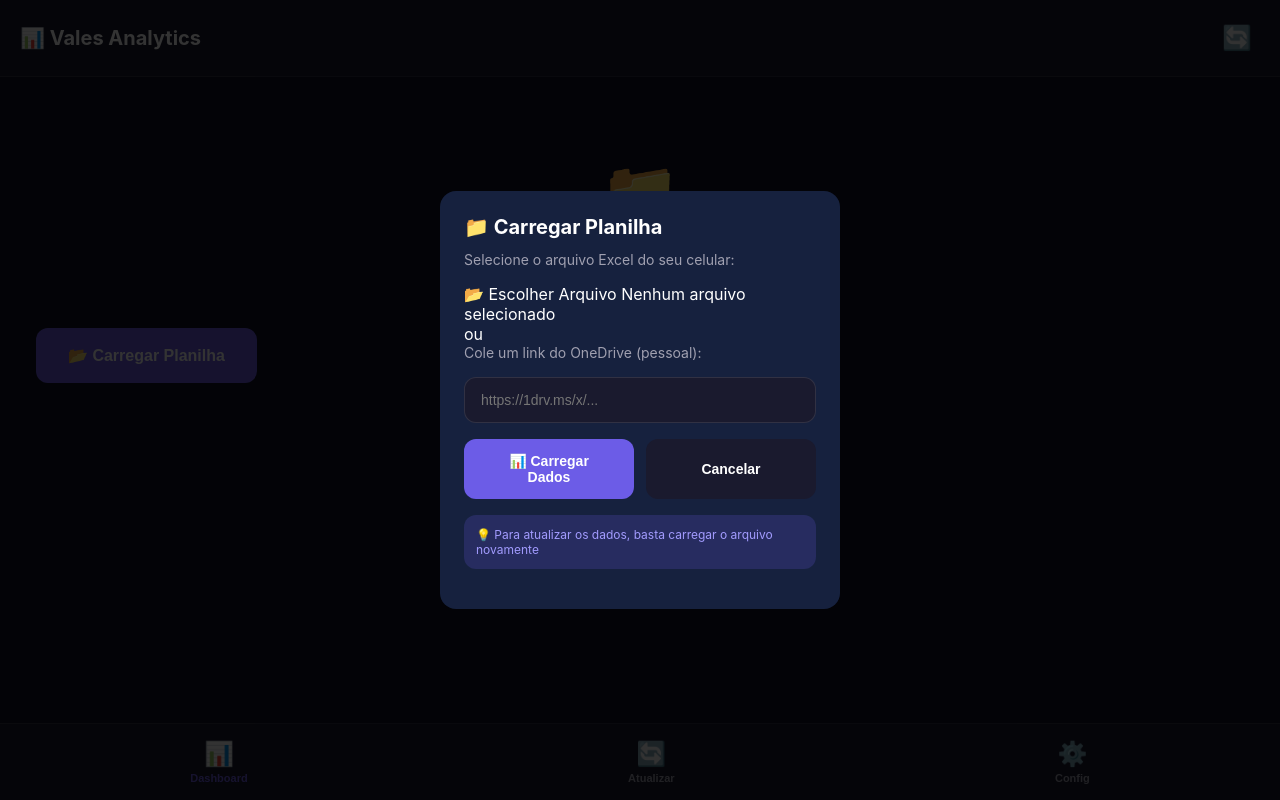
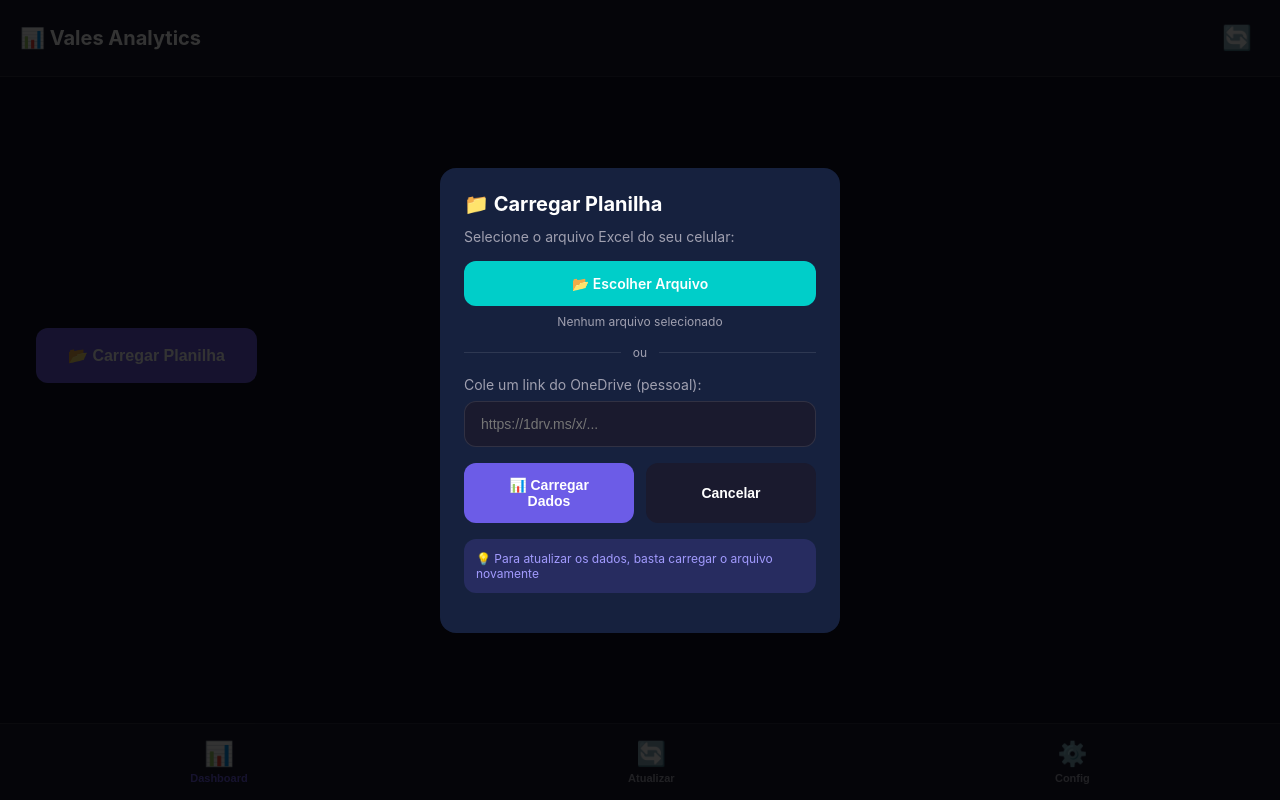
Before and after one commit to LuizfelipeHx/vales-analytics, a plain HTML site: page index.html in a window 1280 px wide. Both pictures are taken after a click on the button "Atualizar". Drawn offline with nearby package versions, Linux system fonts and the light colour scheme.

Commit message:
Update styles.css

```diff
--- a/styles.css
+++ b/styles.css
@@ -164,6 +164,62 @@ body {
     border-radius: var(--radius-sm);
     font-size: 12px !important;
     color: var(--accent-secondary) !important;
+}
+
+/* ===== File Upload ===== */
+.upload-section {
+    margin-bottom: 16px;
+}
+
+.file-upload-btn {
+    display: inline-flex;
+    align-items: center;
+    justify-content: center;
+    padding: 14px 24px;
+    background: var(--success);
+    color: white;
+    border-radius: var(--radius-sm);
+    font-size: 14px;
+    font-weight: 600;
+    cursor: pointer;
+    transition: all 0.2s;
+    width: 100%;
+    margin-bottom: 8px;
+}
+
+.file-upload-btn:active {
+    transform: scale(0.98);
+}
+
+.file-name {
+    display: block;
+    font-size: 12px;
+    color: var(--text-secondary);
+    text-align: center;
+}
+
+.divider {
+    display: flex;
+    align-items: center;
+    text-align: center;
+    margin: 16px 0;
+    color: var(--text-secondary);
+    font-size: 12px;
+}
+
+.divider::before,
+.divider::after {
+    content: '';
+    flex: 1;
+    border-bottom: 1px solid var(--border-color);
+}
+
+.divider span {
+    padding: 0 12px;
+}
+
+.url-section p {
+    margin-bottom: 8px;
 }
 
 /* ===== Buttons ===== */
```
